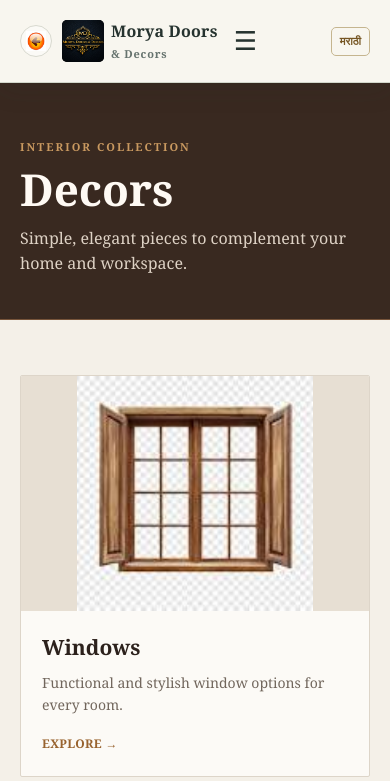
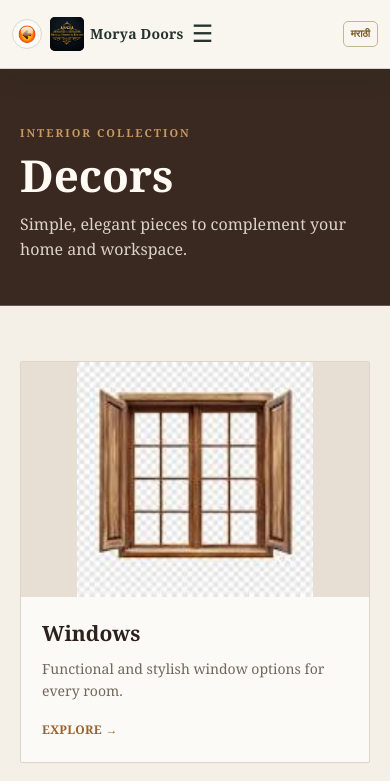
Before and after one commit to dc99999/moryadoorsv2, a plain HTML site: page decor.html in a window 390 px wide. Shown: the top 781 px of the page. Drawn offline with Linux system fonts and the light colour scheme.

Commit message:
Changes for back button

```diff
--- a/css/style.css
+++ b/css/style.css
@@ -1095,6 +1095,51 @@ main .product-card img[src*="-door-"] {
 }
 
 @media (max-width: 480px) {
+  .nav-wrap.has-back-button {
+    min-height: 68px;
+    gap: 8px;
+    justify-content: flex-start;
+    padding-right: 12px;
+    padding-left: 12px;
+  }
+
+  .nav-wrap.has-back-button .back-button {
+    flex-basis: 30px;
+    width: 30px;
+    height: 30px;
+    padding: 4px;
+  }
+
+  .nav-wrap.has-back-button .brand {
+    flex: 0 1 auto;
+    min-width: 0;
+    gap: 6px;
+    font-size: 14px;
+    white-space: nowrap;
+  }
+
+  .nav-wrap.has-back-button .brand-logo {
+    flex: 0 0 34px;
+    width: 34px;
+    height: 34px;
+  }
+
+  .nav-wrap.has-back-button .brand small {
+    display: none;
+  }
+
+  .nav-wrap.has-back-button .menu-toggle {
+    flex: 0 0 auto;
+    padding: 0;
+    font-size: 24px;
+  }
+
+  .nav-wrap.has-back-button .language-toggle {
+    margin-left: auto;
+    padding: 6px 7px;
+    font-size: 10px;
+  }
+
   main .hero h1 {
     font-size: 43px;
   }
```
